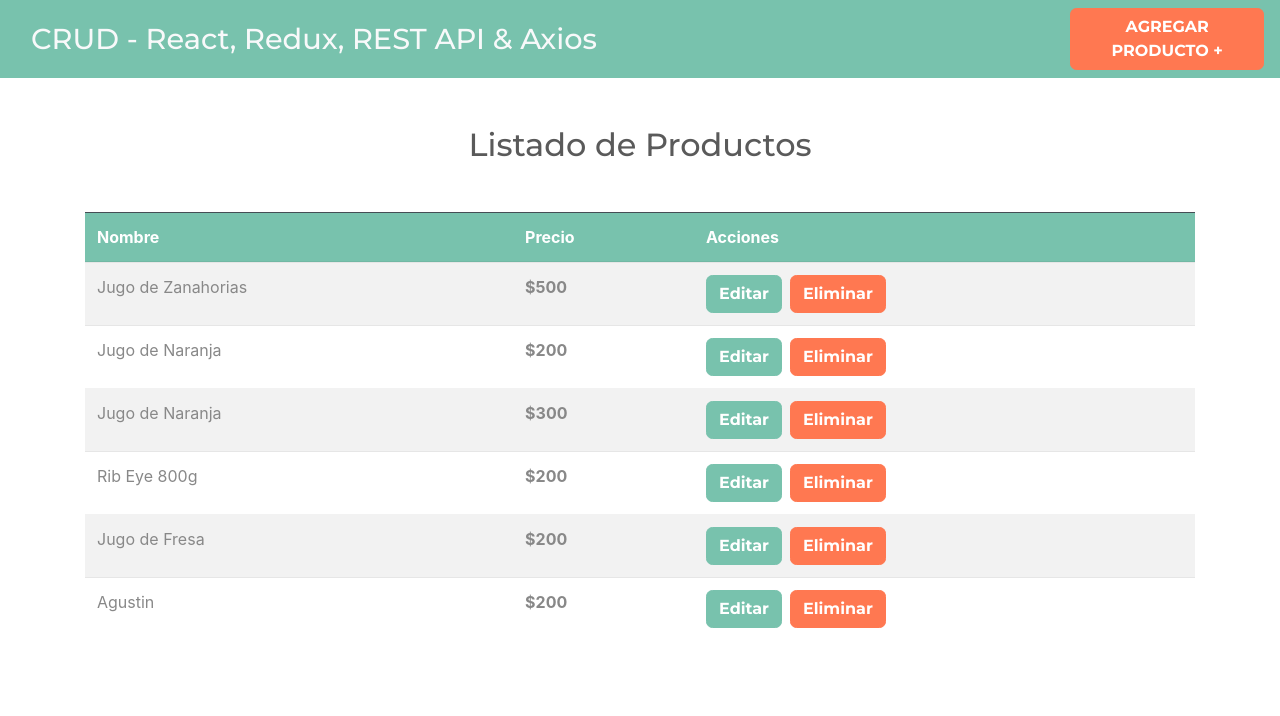
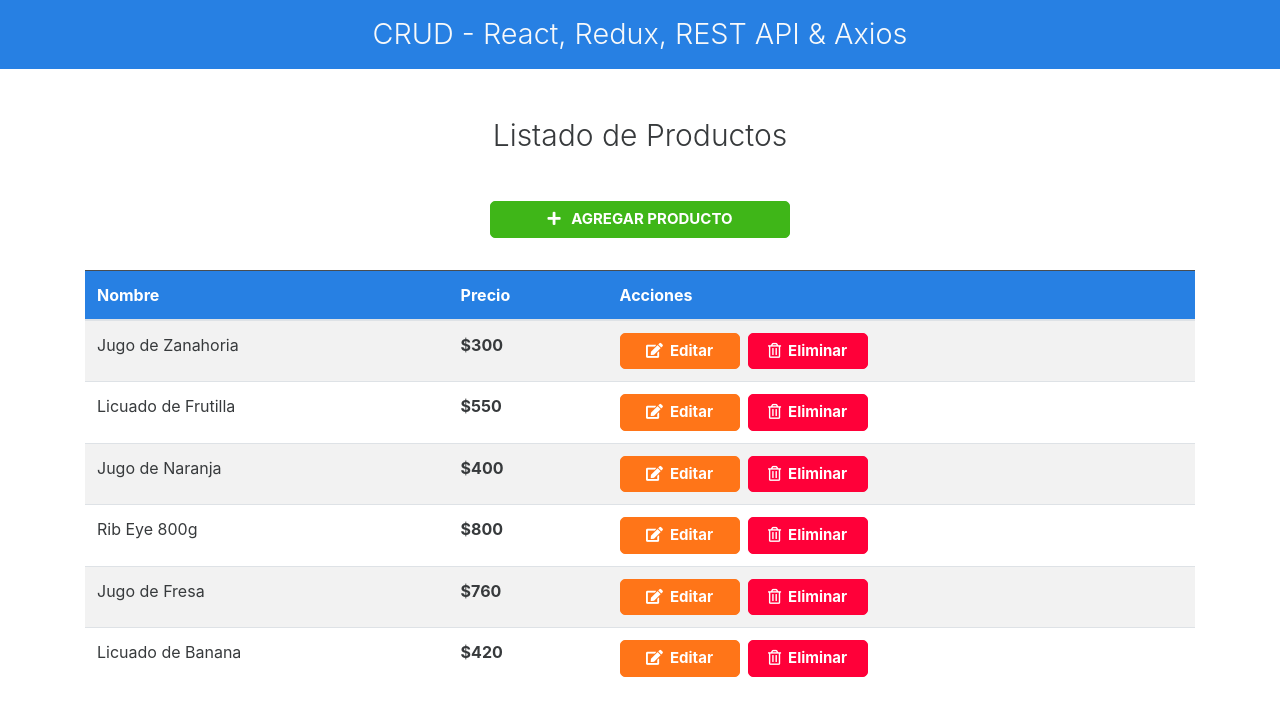
Before and after one commit to Agustin-morcillo/Products_CRUD_Redux, a React (Create React App) app: page / in a window 1280 px wide. Shown: the top 716 px of the page. Built offline with nearby package versions, Linux system fonts and the light colour scheme; data requests are answered from the project's data file.

Commit message:
alert actions

```diff
--- a/db.json
+++ b/db.json
@@ -1,33 +1,33 @@
 {
   "products": [
     {
-      "id": 1,
-      "name": "Jugo de Zanahorias",
-      "price": "500"
+      "name": "Jugo de Zanahoria",
+      "price": 300,
+      "id": 1
     },
     {
-      "id": 2,
-      "name": "Jugo de Naranja",
-      "price": "200"
+      "name": "Licuado de Frutilla",
+      "price": 550,
+      "id": 2
     },
     {
       "name": "Jugo de Naranja",
-      "price": "300",
+      "price": 400,
       "id": 3
     },
     {
       "name": "Rib Eye 800g",
-      "price": "200",
+      "price": 800,
       "id": 4
     },
     {
       "name": "Jugo de Fresa",
-      "price": "200",
+      "price": 760,
       "id": 5
     },
     {
-      "name": "Agustin",
-      "price": 200,
+      "name": "Licuado de Banana",
+      "price": 420,
       "id": 6
     }
   ]
--- a/public/index.html
+++ b/public/index.html
@@ -25,7 +25,8 @@
       Learn how to configure a non-root public URL by running `npm run build`.
     -->
     <title>React, Redux, React Router DOM</title>
-    <link rel="stylesheet" href="https://bootswatch.com/4/minty/bootstrap.min.css">
+    <link rel="stylesheet" href="https://bootswatch.com/4/cosmo/bootstrap.min.css">
+    <link rel="stylesheet" href="https://cdnjs.cloudflare.com/ajax/libs/font-awesome/5.11.2/css/all.min.css">
   </head>
   <body>
     <noscript>You need to enable JavaScript to run this app.</noscript>
--- /dev/null
+++ b/src/actions/AlertsAction.js
@@ -0,0 +1,26 @@
+import {
+    SHOW_ALERT,
+    HIDE_ALERT
+} from "../types"
+
+export function showAlertAction(alert) {
+    return (dispatch) => {
+        dispatch(showErrorAlert(alert))
+    }
+}
+
+const showErrorAlert = (alert) => ({
+    type: SHOW_ALERT,
+    payload: alert
+})
+
+export function hideAlertAction() {
+    return (dispatch) => {
+        dispatch(hideErrorAlert())
+    }
+}
+
+const hideErrorAlert = () => ({
+    type: HIDE_ALERT,
+    payload: null
+})
--- a/src/components/EditProduct.js
+++ b/src/components/EditProduct.js
@@ -3,6 +3,7 @@ import {useDispatch, useSelector} from "react-redux"
 import {useHistory} from "react-router-dom"
 
 import {editProductAction} from "../actions/ProductsAction"
+import {showAlertAction, hideAlertAction} from "../actions/AlertsAction"
 
 export default function EditProduct() {
 
@@ -17,6 +18,7 @@ export default function EditProduct() {
     const {name,price} = editedProduct
 
     const productToEdit = useSelector(state => state.products.productToEdit)
+    const alert = useSelector(state => state.alerts.alert)
 
     if(!productToEdit) {
         history.push("/")
@@ -25,6 +27,8 @@ export default function EditProduct() {
 
     useEffect(() => {
         setEditedProduct(productToEdit)
+        dispatch(hideAlertAction())
+        // eslint-disable-next-line
     }, [productToEdit])
 
     const handleChange = (e) => {
@@ -36,6 +40,22 @@ export default function EditProduct() {
 
     const handleSubmit = (e) => {
         e.preventDefault()
+
+        if(!name.trim() || price === "") {
+            const alert = {
+                msg: "Ambos campos son obligatorios",
+                classes: "alert alert-danger text-center p3"
+            }
+            return dispatch(showAlertAction(alert))
+        } else if(price < 1) {
+            const alert = {
+                msg: "El precio debe ser mayor a 0",
+                classes: "alert alert-danger text-center p3"
+            }
+            return dispatch(showAlertAction(alert))
+        }
+
+        dispatch(hideAlertAction())
 
         dispatch(editProductAction(editedProduct))
 
@@ -51,16 +71,18 @@ export default function EditProduct() {
                             Editar Producto
                         </h2>
 
+                        {alert && <p className={alert.classes}>{alert.msg}</p>}
+
                         <form
                             onSubmit={handleSubmit}
                         >
                             <div className="form-group">
-                                <label htmlFor="product-name">Nombre Producto</label>
+                                <label htmlFor="product-name">Nombre</label>
                                 <input
                                     type="text"
                                     name="name"
                                     className="form-control"
-                                    placeholder="Nombre Producto"
+                                    placeholder="Ej: Licuado de fresas"
                                     id="product-name"
                                     value={name}
                                     onChange={handleChange}
@@ -68,12 +90,12 @@ export default function EditProduct() {
                             </div>
 
                             <div className="form-group">
-                                <label htmlFor="product-price">Precio Producto</label>
+                                <label htmlFor="product-price">Precio</label>
                                 <input
                                     type="number"
                                     name="price"
                                     className="form-control"
-                                    placeholder="Precio Producto"
+                                    placeholder="Ej: 500"
                                     id="product-price"
                                     value={price}
                                     onChange={handleChange}
@@ -82,8 +104,8 @@ export default function EditProduct() {
 
                             <button
                                 type="submit"
-                                className="btn btn-primary font-weight-bold text-uppercase d-block w-100"
-                            >Guardar Cambios</button>
+                                className="btn btn-success font-weight-bold text-uppercase d-block w-100"
+                            ><i className="fas fa-check icon"></i>Guardar Cambios</button>
                         </form>
                     </div>
                 </div>
--- a/src/components/Header.js
+++ b/src/components/Header.js
@@ -4,18 +4,13 @@ import {Link} from "react-router-dom"
 export default function Header() {
     return (
         <nav className="navbar navbar-expand-lg navbar-dark bg-primary justify-content-between">
-            <div className="container">
+            <div className="title-container">
                 <h1>
-                    <Link to={"/"} className="text-light">
+                    <Link to={"/"} className="text-light page-title">
                         CRUD - React, Redux, REST API & Axios
                     </Link>
                 </h1>
-
             </div>
-
-            <Link to={"/products/create"}
-                className="btn btn-danger nuevo-post d-block d-md-inline-block">
-            Agregar Producto &#43;</Link>
         </nav>
     )
 }
--- a/src/components/NewProduct.js
+++ b/src/components/NewProduct.js
@@ -1,9 +1,11 @@
-import React,{useState} from 'react'
+import React,{useState, useEffect} from 'react'
 import {useDispatch, useSelector} from "react-redux"
+import PropTypes from 'prop-types';
 import Spinner from "../components/Spinner"
 
 /* Redux actions */
 import {createProductAction} from "../actions/ProductsAction"
+import {showAlertAction, hideAlertAction} from "../actions/AlertsAction"
 
 export default function NewProduct({history}) {
 
@@ -16,6 +18,13 @@ export default function NewProduct({history}) {
     //Acceder al state del store
     const loading = useSelector(state => state.products.loading)
     const error = useSelector(state => state.products.error)
+    const alert = useSelector(state => state.alerts.alert)
+
+    useEffect(() => {
+        dispatch(hideAlertAction())
+        // eslint-disable-next-line
+    }, [])
+
 
     // Llamamos el action de ProductAction
     const addNewProduct = (product) => dispatch(createProductAction(product, history))
@@ -23,15 +32,28 @@ export default function NewProduct({history}) {
     const handleSubmit = (e) => {
         e.preventDefault()
 
-        if(!name.trim() || !price || price < 1) {
-            return
+        if(!name.trim() || price === "") {
+            const alert = {
+                msg: "Ambos campos son obligatorios",
+                classes: "alert alert-danger text-center p3"
+            }
+            return dispatch(showAlertAction(alert))
+        } else if(price < 1) {
+            const alert = {
+                msg: "El precio debe ser mayor a 0",
+                classes: "alert alert-danger text-center p3"
+            }
+            return dispatch(showAlertAction(alert))
         }
+
+        dispatch(hideAlertAction())
 
         //crear nuevo producto
         addNewProduct({
             name,
             price
         })
+
 
     }
     return (
@@ -40,19 +62,21 @@ export default function NewProduct({history}) {
                 <div className="card">
                     <div className="card-body">
                         <h2 className="text-center mb-4 font-weight-bold">
-                            Agregar Nuevo Producto
+                            Agregar Producto
                         </h2>
+
+                        {alert && <p className={alert.classes}>{alert.msg}</p>}
 
                         <form
                             onSubmit={handleSubmit}
                         >
                             <div className="form-group">
-                                <label htmlFor="product-name">Nombre Producto</label>
+                                <label htmlFor="product-name">Nombre</label>
                                 <input
                                     type="text"
                                     name="name"
                                     className="form-control"
-                                    placeholder="Nombre Producto"
+                                    placeholder="Ej: Licuado de fresas"
                                     id="product-name"
                                     value={name}
                                     onChange={e => setName(e.target.value)}
@@ -60,12 +84,12 @@ export default function NewProduct({history}) {
                             </div>
 
                             <div className="form-group">
-                                <label htmlFor="product-price">Precio Producto</label>
+                                <label htmlFor="product-price">Precio</label>
                                 <input
                                     type="number"
                                     name="price"
                                     className="form-control"
-                                    placeholder="Precio Producto"
+                                    placeholder="Ej: 500"
                                     id="product-price"
                                     value={price}
                                     onChange={e => setPrice(Number(e.target.value))}
@@ -74,8 +98,8 @@ export default function NewProduct({history}) {
 
                             <button
                                 type="submit"
-                                className="btn btn-primary font-weight-bold text-uppercase d-block w-100"
-                            >Agregar</button>
+                                className="btn btn-success font-weight-bold text-uppercase d-block w-100"
+                            ><i className="fas fa-check icon"></i>Guardar Producto</button>
                         </form>
                         {loading &&
                             <>
@@ -90,3 +114,7 @@ export default function NewProduct({history}) {
         </div>
     )
 }
+
+NewProduct.propTypes = {
+    history: PropTypes.object
+  };
--- a/src/components/Product.js
+++ b/src/components/Product.js
@@ -38,18 +38,18 @@ export default function Product({product}) {
         <tr>
             <td>{name}</td>
             <td><span className="font-weight-bold">${price}</span></td>
-            <td className="acciones">
+            <td className="actions">
                 <button
                     type="button"
-                    className="btn btn-primary mr-2"
+                    className="btn btn-warning mr-2 buttons action-btn edit-btn"
                     onClick={()=> EditProductRedirect(product)}
-                >Editar</button>
+                ><i className="fas fa-edit icon"></i>Editar</button>
 
                 <button
                     type="button"
-                    className="btn btn-danger"
+                    className="btn btn-danger buttons action-btn"
                     onClick={()=> deleteProduct(id)}
-                >Eliminar</button>
+                ><i className="far fa-trash-alt icon"></i>Eliminar</button>
             </td>
         </tr>
     )
--- a/src/components/Products.js
+++ b/src/components/Products.js
@@ -1,5 +1,6 @@
 import React,{useEffect} from 'react'
 import {useDispatch, useSelector} from "react-redux"
+import {Link} from "react-router-dom"
 import Product from './Product';
 import Spinner from './Spinner';
 
@@ -19,11 +20,20 @@ export default function Products() {
     useEffect(() => {
         const getProducts = () => dispatch(getProductsAction())
         getProducts()
+        // eslint-disable-next-line
     }, [])
 
     return (
         <>
             <h2 className="text-center my-5">Listado de Productos</h2>
+
+            <div className="create-btn">
+                <Link to={"/products/create"}
+                    className="btn btn-success new-product d-block d-md-inline-block add-btn">
+                <i className="fas fa-plus icon"></i> Agregar Producto</Link>
+            </div>
+
+
 
             {error && <p className="font-weight-bold alert alert-danger text-center mt-4">Hubo un error</p>}
 
@@ -52,7 +62,7 @@ export default function Products() {
                         {
                             products.map(product => (
                                 <Product
-                                    key={product.id}
+                                    key={product.id + 1}
                                     product={product}
                                 />
                             ))
--- a/src/index.css
+++ b/src/index.css
@@ -13,11 +13,13 @@ body {
 h1 a {
   font-size: 1.8rem;
 }
+
 h1 a.text-light:hover {
   color: white!important;
   text-decoration: none!important;
 }
-.nuevo-post{
+
+.new-product{
   font-weight: bold;
   text-transform: uppercase;
 }
@@ -25,30 +27,48 @@ h1 a.text-light:hover {
 .btn {
   font-weight: bold;
 }
-.form-group label,
-.list-group-item {
-  font-size: 1.4rem;
+
+.buttons{
+  border-radius: 5px;
 }
 
 .navbar .btn {
   flex:1;
 }
-@media (min-width:768px){
-    .navbar .btn {
-      flex: 0 1 auto;
-    }
+
+.create-btn{
+  display: flex;
+  align-items: center;
+  justify-content: center;
+  margin-bottom: 2rem;
 }
-.acciones {
+
+.action-btn{
+  width: 120px;
+}
+
+.add-btn{
+  width: 300px;
+  border-radius: 5px;
+}
+
+.list-group-item {
+  font-size: 1.4rem;
+}
+
+.form-group label{
+  font-size: 18px;
+  font-weight: 500;
+}
+
+.actions {
   margin: 1rem 0;
 }
-@media (min-width:768px) {
-  .acciones{
-    margin: 0;
-  }
-}
-.acciones > *{
+
+.actions > *{
   flex: 1;
 }
+
 .no-product {
   color: #fff;
   height: 50px;
@@ -57,6 +77,15 @@ h1 a.text-light:hover {
   align-items: center;
 }
 
+.icon {
+  padding-right: 7px;
+}
+
+.title-container{
+ width: 100%;
+ display: flex;
+ justify-content: center;
+}
 
 .sk-chase {
   width: 40px;
@@ -113,3 +142,21 @@ h1 a.text-light:hover {
     transform: scale(1.0);
   }
 }
+
+@media (min-width:768px){
+  .navbar .btn {
+    flex: 0 1 auto;
+  }
+}
+
+@media (min-width:768px) {
+  .actions{
+    margin: 0;
+  }
+}
+
+@media (max-width:510px) {
+  .edit-btn{
+    margin-bottom: 12px;
+  }
+}
--- /dev/null
+++ b/src/reducers/AlertsReducer.js
@@ -0,0 +1,21 @@
+import {
+    SHOW_ALERT,
+    HIDE_ALERT
+} from "../types"
+
+const initialState = {
+    alert: null
+}
+
+export default function(state = initialState, action) {
+    switch (action.type) {
+        case SHOW_ALERT:
+        case HIDE_ALERT:
+            return {
+                ...state,
+                alert: action.payload
+            }
+        default:
+            return state
+    }
+}
--- a/src/reducers/index.js
+++ b/src/reducers/index.js
@@ -1,6 +1,8 @@
 import {combineReducers} from "redux"
 import ProductsReducer from "./ProductsReducer"
+import AlertsReducer from "./AlertsReducer"
 
 export default combineReducers({
-    products: ProductsReducer
+    products: ProductsReducer,
+    alerts: AlertsReducer
 })
--- a/src/types/index.js
+++ b/src/types/index.js
@@ -13,3 +13,6 @@ export const PRODUCT_DELETE_ERROR = "PRODUCT_DELETE_ERROR"
 export const PRODUCT_TO_EDIT = "PRODUCT_TO_EDIT"
 export const PRODUCT_EDIT_SUCCESSFUL = "PRODUCT_EDIT_SUCCESSFUL "
 export const PRODUCT_EDIT_ERROR = "PRODUCT_EDIT_ERROR"
+
+export const SHOW_ALERT = "SHOW_ALERT"
+export const HIDE_ALERT = "HIDE_ALERT"
```
